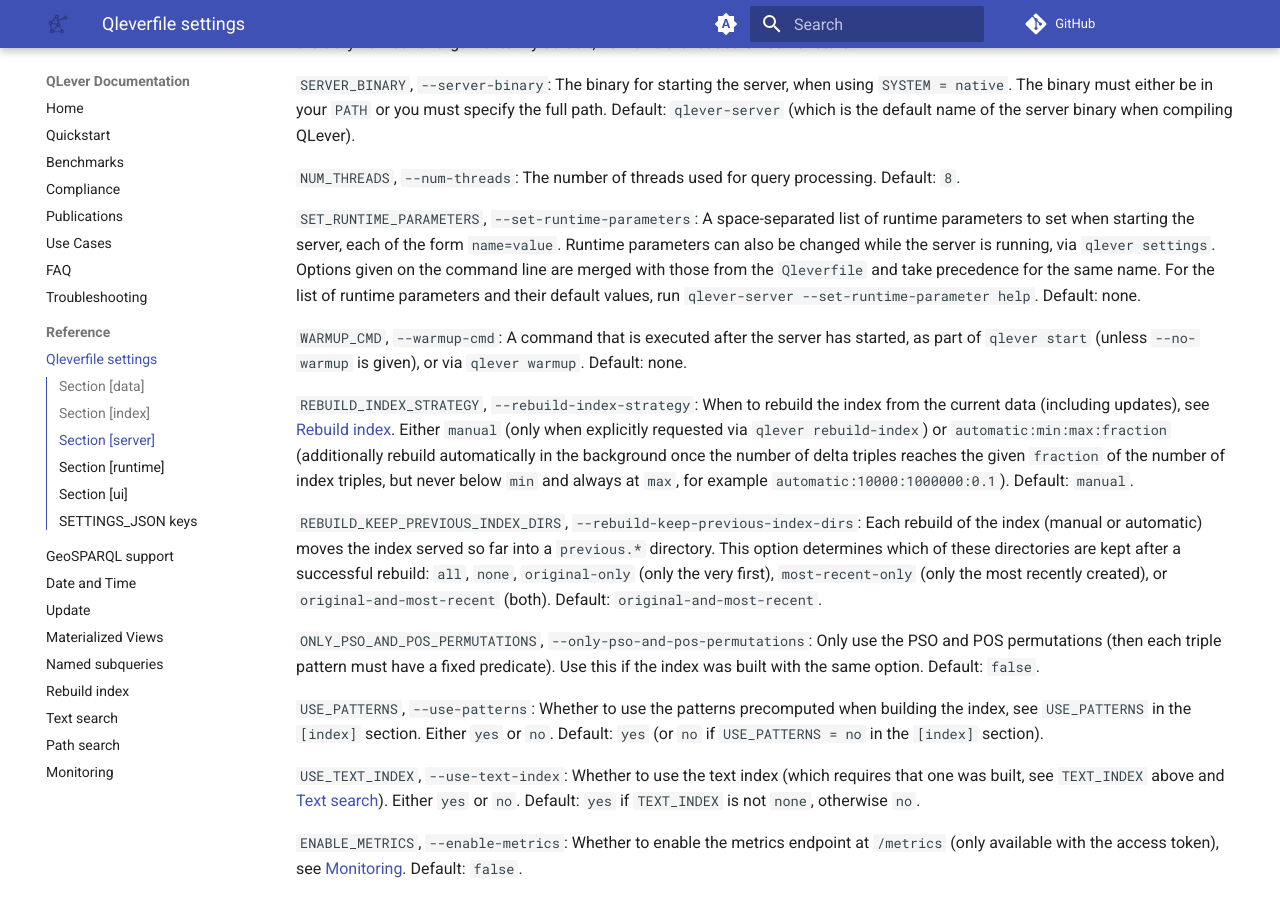
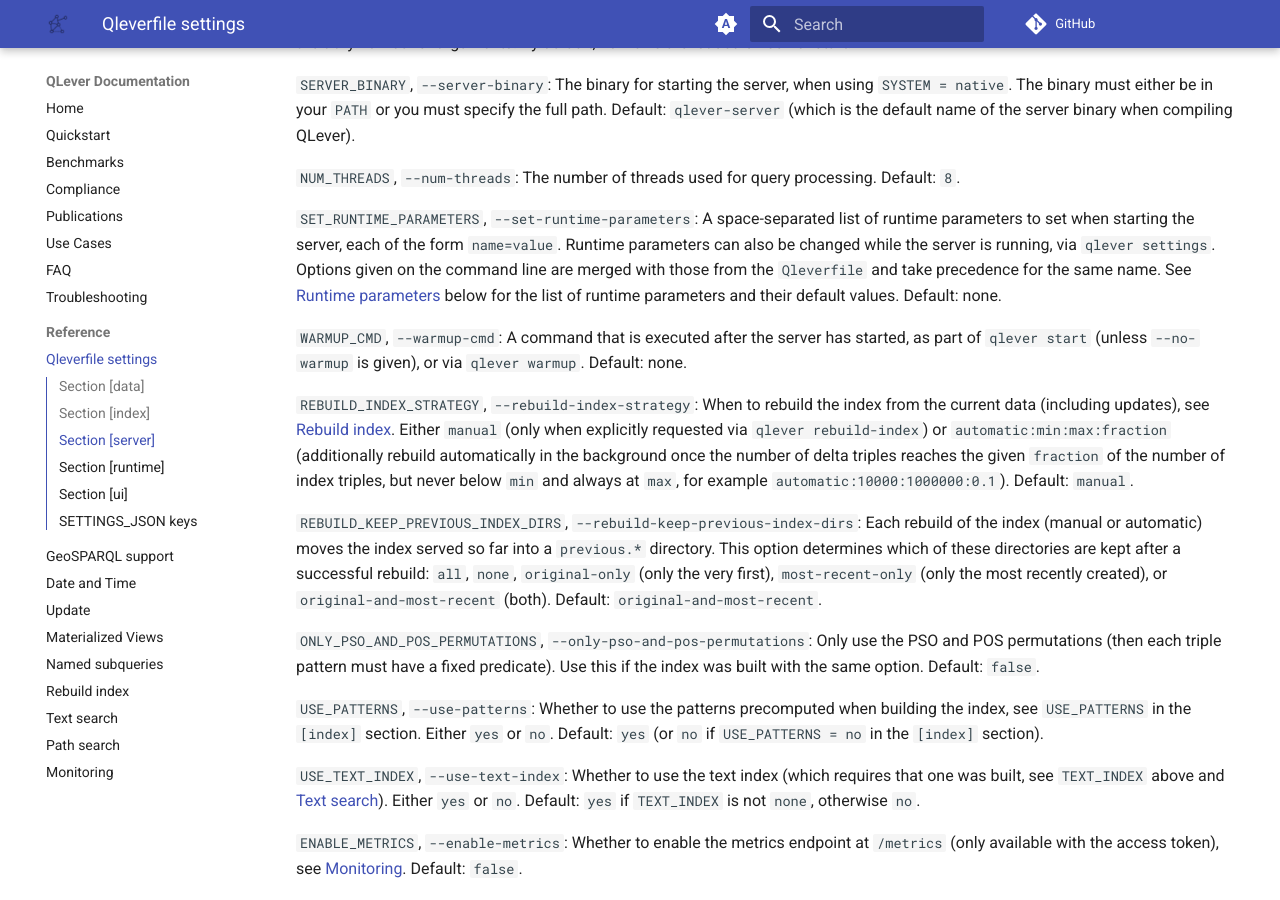
Before and after one commit to qlever-dev/qlever-docs, an MkDocs documentation site: the page built from docs/qleverfile.md, in a window 1280 px wide and 900 px high, scrolled down 4524 px. Built offline with MkDocs 1.6.1 and Material for MkDocs 9.7.7, drawn with Linux system fonts in a browser that asks for light colours; plug-ins that fetch from the network failed and are left out; comment, search, counter and statistics services are not loaded; the version menu is left out.

Commit message:
Link runtime parameters section

```diff
--- a/docs/qleverfile.md
+++ b/docs/qleverfile.md
@@ -279,9 +279,9 @@ processing. Default: `8`.
 runtime parameters to set when starting the server, each of the form
 `name=value`. Runtime parameters can also be changed while the server is
 running, via `qlever settings`. Options given on the command line are merged
-with those from the `Qleverfile` and take precedence for the same name. For the
-list of runtime parameters and their default values, run `qlever-server
---set-runtime-parameter help`. Default: none.
+with those from the `Qleverfile` and take precedence for the same name. See
+[Runtime parameters](#runtime-parameters) below for the list of runtime
+parameters and their default values. Default: none.
 
 `WARMUP_CMD`, `--warmup-cmd`: A command that is executed after the server has
 started, as part of `qlever start` (unless `--no-warmup` is given), or via
```
